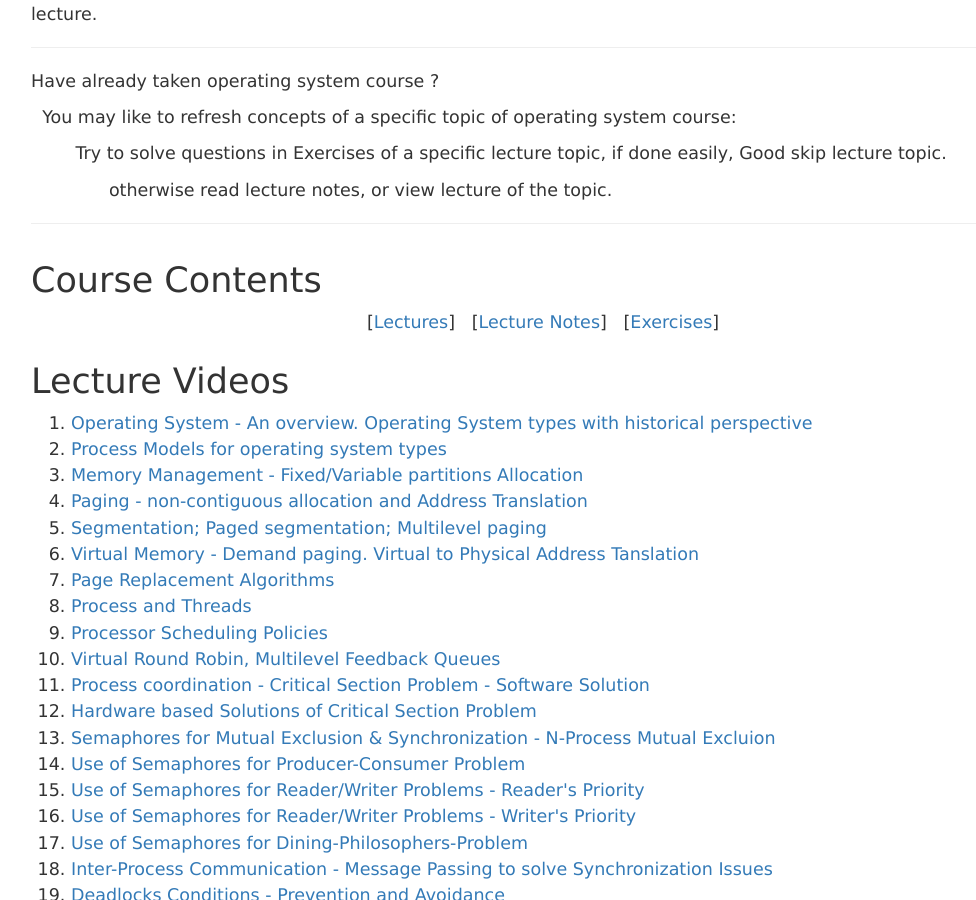
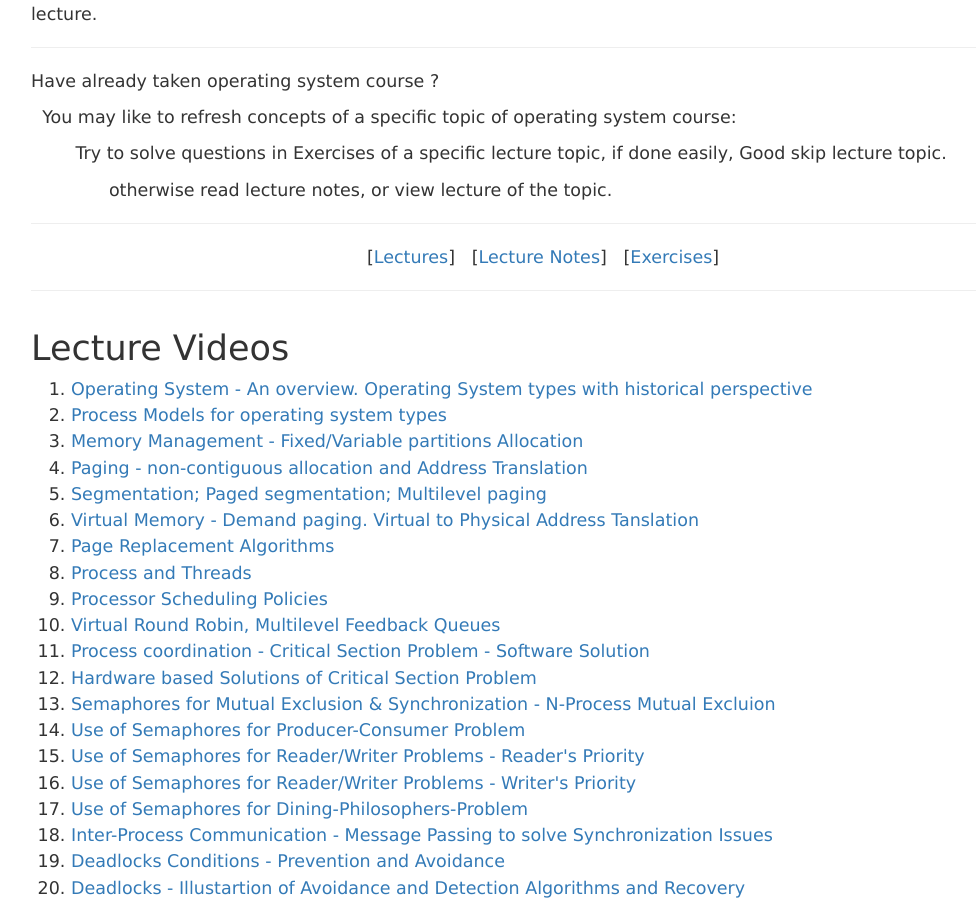
Before and after one commit to CS-Concepts-hub/Operating-Systems-Concepts, a Jekyll site: the page built from index.html, in a window 1280 px wide and 900 px high, scrolled down 373 px. Shown: the whole window, without its empty margins (97-1073 px from the left). Built offline with Jekyll 4.4.1, drawn with Linux system fonts in a browser that asks for light colours.

Commit message:
Minor updates

```diff
--- a/index.html
+++ b/index.html
@@ -27,10 +27,10 @@ weight: 0
 		<p>&nbsp;&nbsp;&nbsp;&nbsp;&nbsp;&nbsp;&nbsp;&nbsp;&nbsp;&nbsp;&nbsp;&nbsp;&nbsp;&nbsp;otherwise read lecture notes, or view lecture of the topic.</p>
 
 		<hr>
-		<h2 class="title">Course Contents</h2>
 		<p class="center">
 			[<a href="#lectures">Lectures</a>]&nbsp;&nbsp;&nbsp;[<a href="#notes">Lecture Notes</a>]&nbsp;&nbsp;&nbsp;[<a href="#exercises">Exercises</a>]
-			</p>
+		</p>
+		<hr>
 		<h2 class="title" id="lectures">Lecture Videos</h2>
 		<ol>
 			{% for lecture in site.data.all.lectures %}
```
